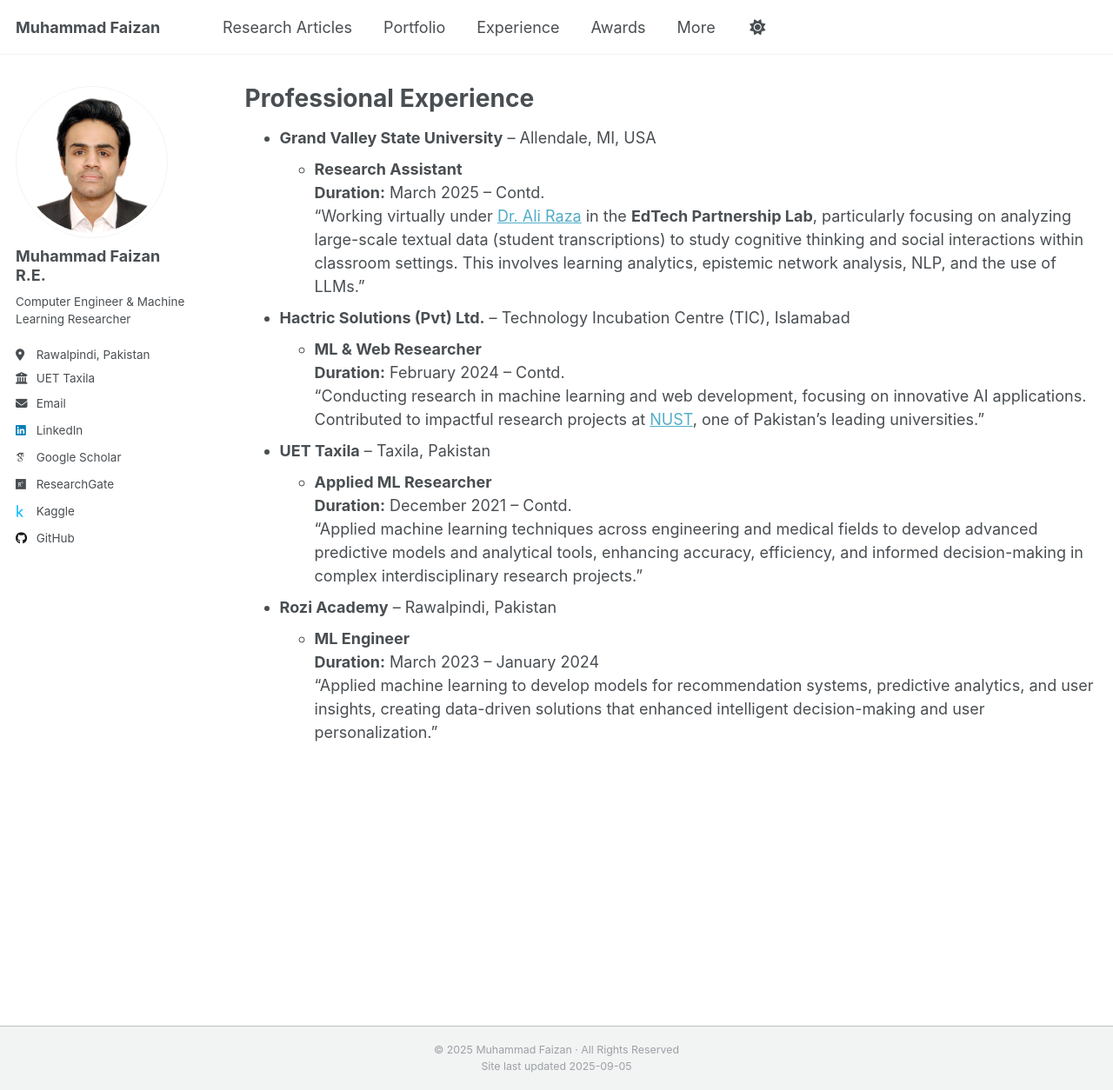
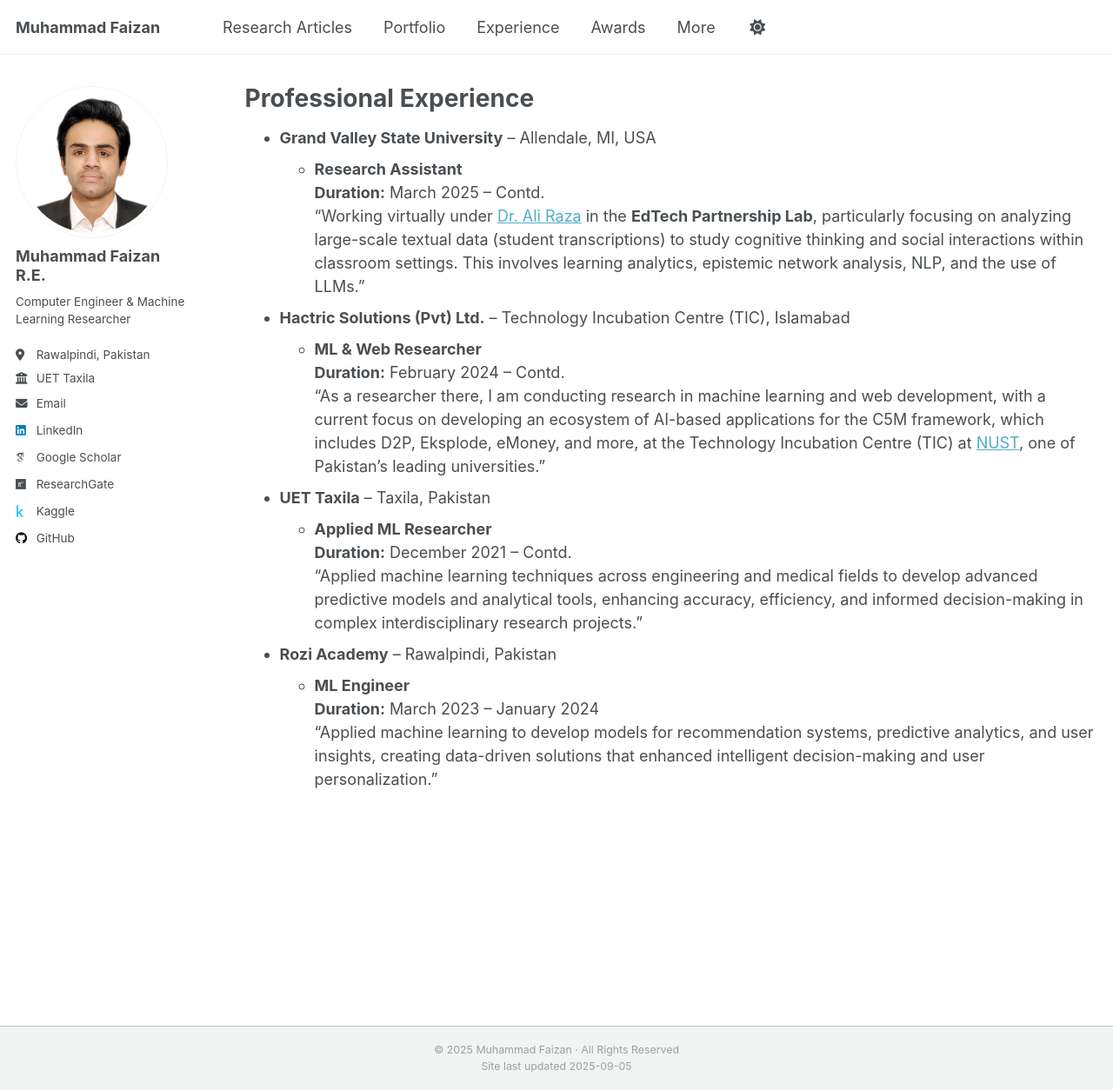
Before and after one commit to MuhammadFaizan99/MuhammadFaizan99.github.io, a Jekyll site: the page built from _pages/experience.md, in a window 1280 px wide and 1254 px high. Shown: the whole window at 87% size. Built offline with Jekyll 4.4.1, drawn with Linux system fonts in a browser that asks for light colours; some web fonts are replaced; a script that is not in the unit is left out.

Commit message:
Update experience.md

```diff
--- a/_pages/experience.md
+++ b/_pages/experience.md
@@ -18,7 +18,7 @@ redirect_from:
 * **Hactric Solutions (Pvt) Ltd.** – Technology Incubation Centre (TIC), Islamabad
   * **ML & Web Researcher**
   **Duration:** February 2024 – Contd.
-    “Conducting research in machine learning and web development, focusing on innovative AI applications. Contributed to impactful research projects at [NUST]([https://nust.edu.pk/]), one of Pakistan’s leading universities.”
+    “As a researcher there, I am conducting research in machine learning and web development, with a current focus on developing an ecosystem of AI-based applications for the C5M framework, which includes D2P, Eksplode, eMoney, and more, at the Technology Incubation Centre (TIC) at [NUST]([https://nust.edu.pk/]), one of Pakistan’s leading universities.”
 
 * **UET Taxila** – Taxila, Pakistan
   * **Applied ML Researcher**
```
